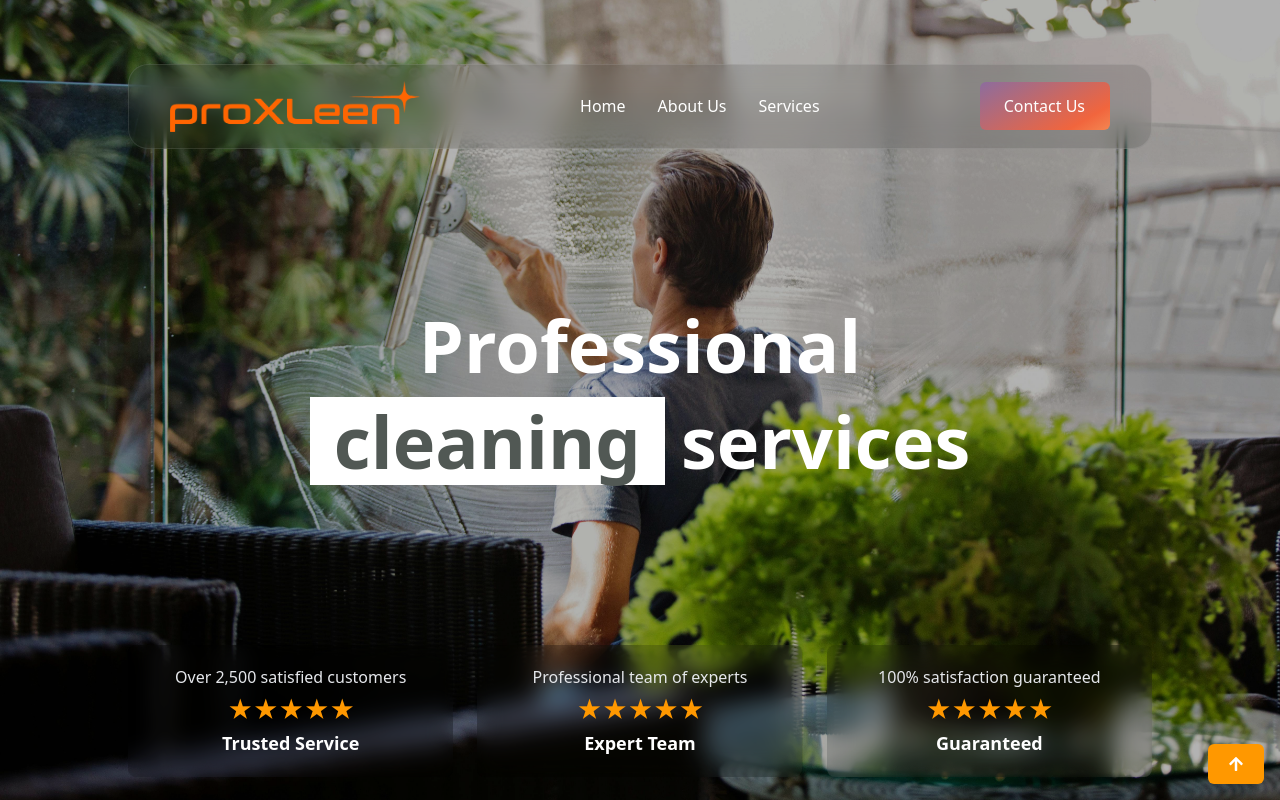
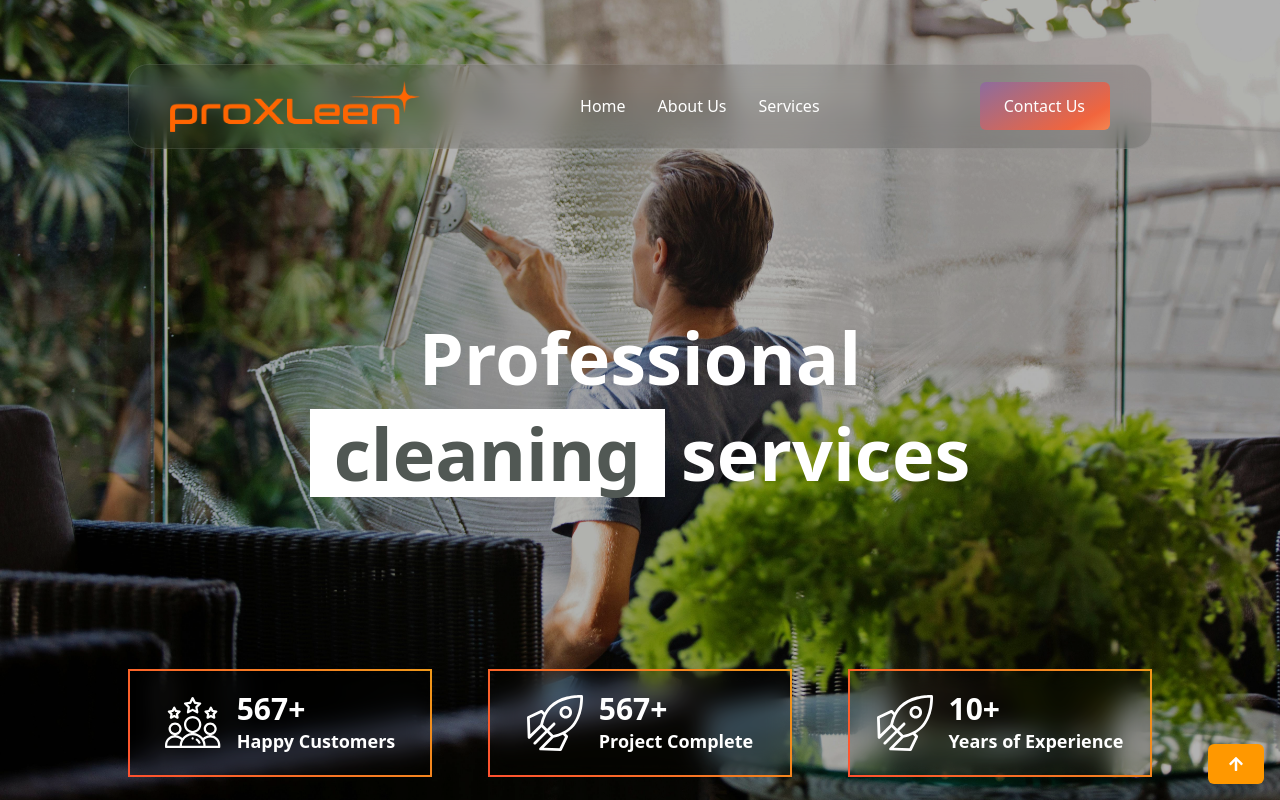
Before and after one commit to influxo/proXLeen, a React (Vite) app: page /about in a window 1280 px wide. Shown: the top 800 px of the page. Built offline with nearby package versions, Linux system fonts and the light colour scheme.

Commit message:
changed cards in Hero section + some small changes

```diff
--- a/src/components/Home/Hero.tsx
+++ b/src/components/Home/Hero.tsx
@@ -1,18 +1,10 @@
 import React from "react";
 import backgroundImage from "../../assets/images/Background.jpg";
+import rocket from "../../assets/icons/Rocket.svg";
+import happy from "../../assets/icons/HappyClients.svg";
 import Navbar from "../Navbar";
 
 const Hero: React.FC = () => {
-  const StarRating = () => (
-    <div className="flex justify-center gap-1 text-2xl text-[#FF9800] font-bold my-1">
-      <span>★</span>
-      <span>★</span>
-      <span>★</span>
-      <span>★</span>
-      <span>★</span>
-    </div>
-  );
-
   return (
     <div className="relative h-screen px-[10%]">
       {/* Background image with overlay */}
@@ -50,31 +42,60 @@ const Hero: React.FC = () => {
 
         {/* Cards Section */}
         <div className="mb-8 hidden md:block">
-          <div className="flex flex-col md:flex-row justify-between gap-6">
-            <div className="bg-black/10 backdrop-blur-md rounded-lg p-5 text-center flex-1 transform transition-transform duration-300 hover:scale-105">
-              <p className="text-base text-gray-200">
-                Over 2,500 satisfied customers
-              </p>
-              <StarRating />
-              <p className="text-lg font-semibold text-white">
-                Trusted Service
-              </p>
+          <div className="flex flex-col md:flex-row justify-between gap-14">
+            <div
+              className="bg-black/10 flex justify-center gap-4 items-center backdrop-blur-md rounded-none rounded-tr-lg rounded-bl-lg p-5 text-center flex-1 transform transition-transform duration-300 hover:-translate-y-1"
+              style={{
+                borderWidth: "2px",
+                borderStyle: "solid",
+                borderImage: "linear-gradient(45deg, #FF512F, #F09819) 1",
+              }}
+            >
+              <img src={happy} alt="" className="w-14" />
+              <div className="flex flex-col  justify-center">
+                <p className="text-3xl font-bold text-white text-start">
+                  567+{" "}
+                </p>
+                <p className="text-lg font-semibold text-white">
+                  Happy Customers
+                </p>
+              </div>
             </div>
 
-            <div className="bg-black/10 backdrop-blur-md rounded-lg p-5 text-center flex-1 transform transition-transform duration-300 hover:scale-105">
-              <p className="text-base text-gray-200">
-                Professional team of experts
-              </p>
-              <StarRating />
-              <p className="text-lg font-semibold text-white">Expert Team</p>
+            <div
+              className="bg-black/10 flex justify-center gap-4 items-center backdrop-blur-md rounded-none rounded-tr-lg rounded-bl-lg p-5 text-center flex-1 transform transition-transform duration-300 hover:-translate-y-1"
+              style={{
+                borderWidth: "2px",
+                borderStyle: "solid",
+                borderImage: "linear-gradient(45deg, #FF512F, #F09819) 1",
+              }}
+            >
+              <img src={rocket} alt="" className="w-14" />
+              <div className="flex flex-col  justify-center">
+                <p className="text-3xl font-bold text-white text-start">
+                  567+{" "}
+                </p>
+                <p className="text-lg font-semibold text-white">
+                  Project Complete
+                </p>
+              </div>
             </div>
 
-            <div className="bg-black/10 backdrop-blur-md rounded-lg p-5 text-center flex-1 transform transition-transform duration-300 hover:scale-105">
-              <p className="text-base text-gray-200">
-                100% satisfaction guaranteed
-              </p>
-              <StarRating />
-              <p className="text-lg font-semibold text-white">Guaranteed</p>
+            <div
+              className="bg-black/10 flex justify-center gap-4 items-center backdrop-blur-md rounded-none rounded-tr-lg rounded-bl-lg p-5 text-center flex-1 transform transition-transform duration-300 hover:-translate-y-1"
+              style={{
+                borderWidth: "2px",
+                borderStyle: "solid",
+                borderImage: "linear-gradient(45deg, #FF512F, #F09819) 1",
+              }}
+            >
+              <img src={rocket} alt="" className="w-14" />
+              <div className="flex flex-col  justify-center">
+                <p className="text-3xl font-bold text-white text-start">10+ </p>
+                <p className="text-lg font-semibold text-white">
+                  Years of Experience
+                </p>
+              </div>
             </div>
           </div>
         </div>
--- a/src/components/WelcomeToOurCompany.tsx
+++ b/src/components/WelcomeToOurCompany.tsx
@@ -6,14 +6,17 @@ import Gradient_Btn from "./Gradient_Btn";
 const WelcomeToOurCompany: React.FC = () => {
   return (
     <div className="px-[10%] py-16 md:py-24">
-      <div className="flex flex-col md:flex-row items-center gap-12">
+      <div className="flex flex-col lg:flex-row items-center gap-12">
         {/* Image Section */}
         <div className="relative flex-1">
           <div className="relative">
             {/* Main image with gradient border */}
             <div className="relative">
               {/* The actual image */}
-              <div className="relative" style={{ marginTop: "4px", marginLeft: "4px" }}>
+              <div
+                className="relative"
+                style={{ marginTop: "4px", marginLeft: "4px" }}
+              >
                 <img
                   src={mainImage}
                   alt="Cleaning professionals team"
@@ -24,23 +27,25 @@ const WelcomeToOurCompany: React.FC = () => {
                 <div
                   className="absolute top-0 left-0 h-1 w-full rounded-tl-lg rounded-tr-lg"
                   style={{
-                    background: "linear-gradient(150deg, #8C6D9E, #F1653D, #FAEA8F)",
-                    transform: "translateY(-100%)"
+                    background:
+                      "linear-gradient(150deg, #8C6D9E, #F1653D, #FAEA8F)",
+                    transform: "translateY(-100%)",
                   }}
                 ></div>
 
                 <div
                   className="absolute top-0 left-0 w-1 h-full rounded-tl-lg rounded-bl-lg"
                   style={{
-                    background: "linear-gradient(150deg, #8C6D9E, #F1653D, #FAEA8F)",
-                    transform: "translateX(-100%)"
+                    background:
+                      "linear-gradient(150deg, #8C6D9E, #F1653D, #FAEA8F)",
+                    transform: "translateX(-100%)",
                   }}
                 ></div>
               </div>
             </div>
 
             {/* Overlapping image */}
-            <div className="absolute bottom-[-40px] right-[-40px] w-1/3 z-10" >
+            <div className="absolute bottom-[-40px] right-[-40px] w-1/3 z-10">
               <img
                 src={secondaryImage}
                 alt="Cleaning professional at work"
--- a/src/pages/AboutUs.tsx
+++ b/src/pages/AboutUs.tsx
@@ -4,6 +4,7 @@ import FirstSection from "../components/AboutUs/FirstSection";
 import WelcomeToOurCompany from "../components/WelcomeToOurCompany";
 import Cta from "../components/Cta";
 import Faq from "../components/Faq";
+import GradientCard from "../components/GradientCard";
 
 const AboutUs: React.FC = () => {
   return (
@@ -13,6 +14,9 @@ const AboutUs: React.FC = () => {
       <Cta />
       <WelcomeToOurCompany />
       <Faq />
+      <div className="px-[10%] py-32">
+        <GradientCard title="We specialises in the following." />
+      </div>
     </div>
   );
 };
```
Also changed, not shown: src/assets/icons/HappyClients.svg (added), src/assets/icons/Rocket.svg (added).
